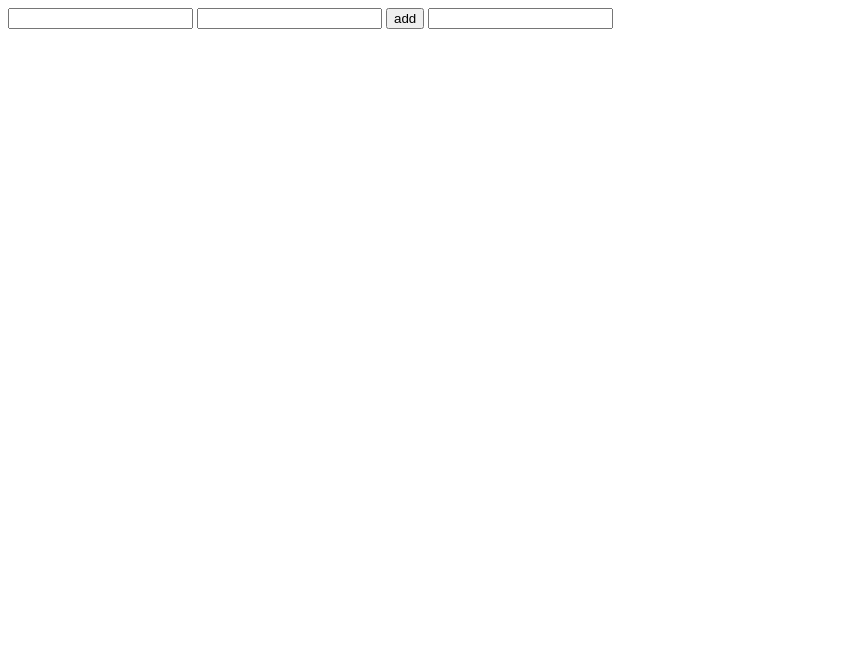
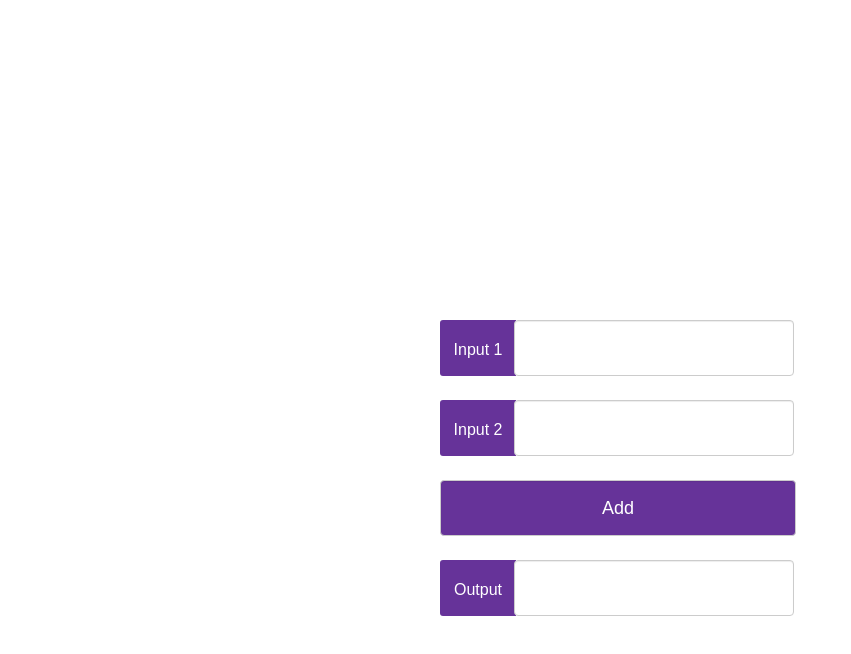
Before and after one commit to mahulst/coding-tut, a website: page index.html in a window 1280 px wide. Shown: the whole page, without its empty margins (0-851 px from the left). Drawn offline with Linux system fonts and the light colour scheme.

Commit message:
Create all necessary files and steps for first assignment

```diff
--- a/index.html
+++ b/index.html
@@ -4,13 +4,31 @@
 <head>
     <meta charset="utf-8">
     <title>Coding tutorial</title>
+    <link rel="stylesheet" href="styles.css">
 </head>
 
 <body>
-<script src="script.js"></script>
-<input type="number" id="input1">
-<input type="number" id="input2">
-<input type="submit" value="add" onclick="addInputs()">
-<input type="text" id="input3">
+    <div>
+
+
+
+        <label>Input 1</label>
+        <input type="number" id="input1">
+
+
+        <label>Input 2</label>
+        <input type="number" id="input2">
+
+
+        <button onclick="addInputs()">Add</button>
+
+
+        <label>Output</label>
+        <input disabled type="text" id="input3">
+
+
+
+        <script src="script.js"></script>
+    </div>
 </body>
 </html>
--- a/package.json
+++ b/package.json
@@ -12,6 +12,7 @@
     "karma": "^0.13.16",
     "karma-jasmine": "^0.3.6",
     "karma-phantomjs-launcher": "^0.2.2",
-    "phantomjs": "^1.9.19"
+    "phantomjs": "^1.9.19",
+    "webdriverio": "^3.4.0"
   }
 }
--- a/script.js
+++ b/script.js
@@ -1,9 +1,19 @@
-console.log(123);
-addInputs = function () {
-    input3.value = add(input1.value, input2.value);
-}
-add = function(a, b) {
-    a = parseInt(a);
-    b = parseInt(b);
+function addInputs () {
+    var value1 = parseInt(input1.value) || 0;
+    var value2 = parseInt(input2.value) || 0;
+    input3.value = add(value1, value2);
+};
+
+function multiplyInputs () {
+    var value1 = parseInt(input1.value) || 0;
+    var value2 = parseInt(input2.value) || 0;
+    input3.value = multiply(value1, value2);
+};
+
+/**
+ * Below this text is where we can put our code for the assignments:*/
+
+
+function add (a, b) {
     return a + b;
-}
+};
--- /dev/null
+++ b/styles.css
@@ -0,0 +1,44 @@
+body div {
+    width: 400px;
+    margin: auto;
+    padding-top: 300px;
+    font-family: Arial;
+}
+button,
+input {
+    width: 70%;
+    height: 56px;
+    padding: 12px 12px;
+    margin:12px;
+    font-size: 18px;
+    color: #555;
+    float: left;
+    background-color: #fff;
+    background-image: none;
+    border: 1px solid #ccc;
+    border-radius: 4px;
+    box-shadow: inset 0 1px 1px rgba(0,0,0,.075);
+    transition: border-color ease-in-out .15s,box-shadow ease-in-out .15s;
+    box-sizing: border-box;
+}
+
+label {
+    float: left;
+    width: 19%;
+    line-height:60px;
+    height: 56px;
+    margin-top:12px;
+    background-color: rebeccapurple;
+    text-align: center;
+    color: white;
+
+    border-top-left-radius: 3px;
+    border-bottom-left-radius: 3px;
+    margin-right: -14px;
+}
+button {
+    background-color: rebeccapurple;
+    color: white;
+    width: 89%;
+    margin-left: 0;
+}
```
Also changed, not shown: test.js (+10 -6 lines), README.md.
